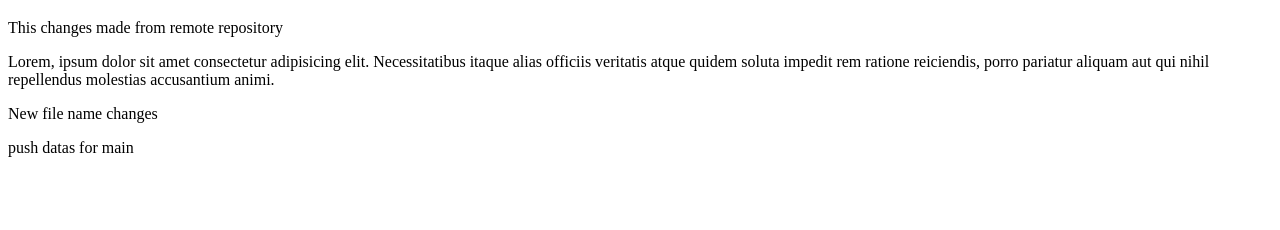
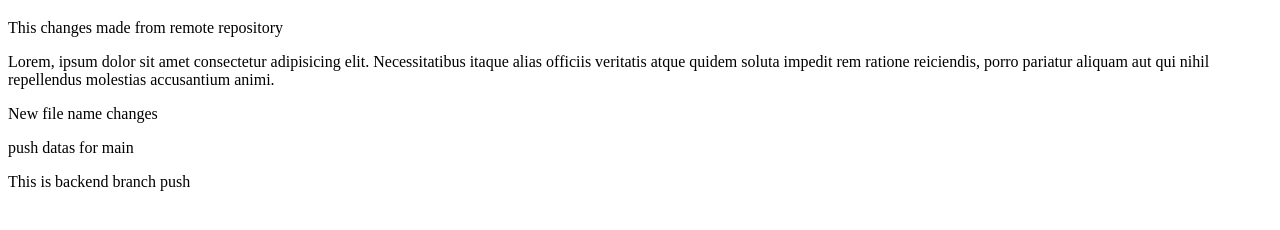
Before and after one commit to shanmugapriyan03/samplerepo, a plain HTML site: page index.html in a window 1280 px wide. Shown: the part 62-292 px from the top of the page. Drawn offline with Linux system fonts and the light colour scheme.

Commit message:
Feat:New data added

```diff
--- a/index.html
+++ b/index.html
@@ -11,6 +11,7 @@
     <p>Lorem, ipsum dolor sit amet consectetur adipisicing elit. Necessitatibus itaque alias officiis veritatis atque quidem soluta impedit rem ratione reiciendis, porro pariatur aliquam aut qui nihil repellendus molestias accusantium animi.</p>
     <p>New file name changes</p>
     <p>push datas for main</p>
+    <p>This is backend branch push</p>
 
 </body>
 </html>
```
